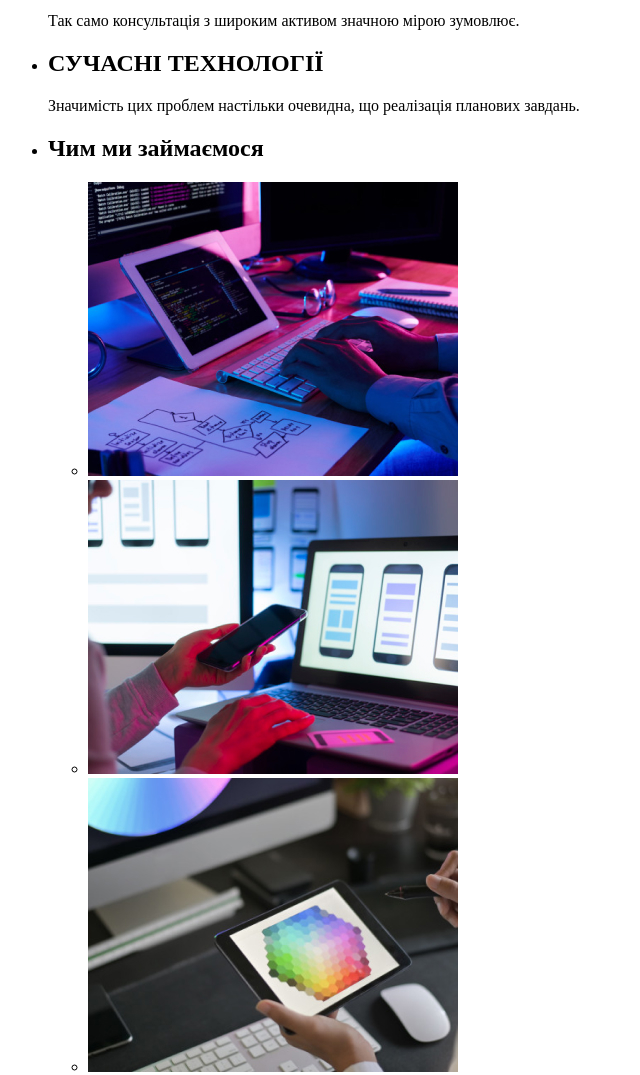
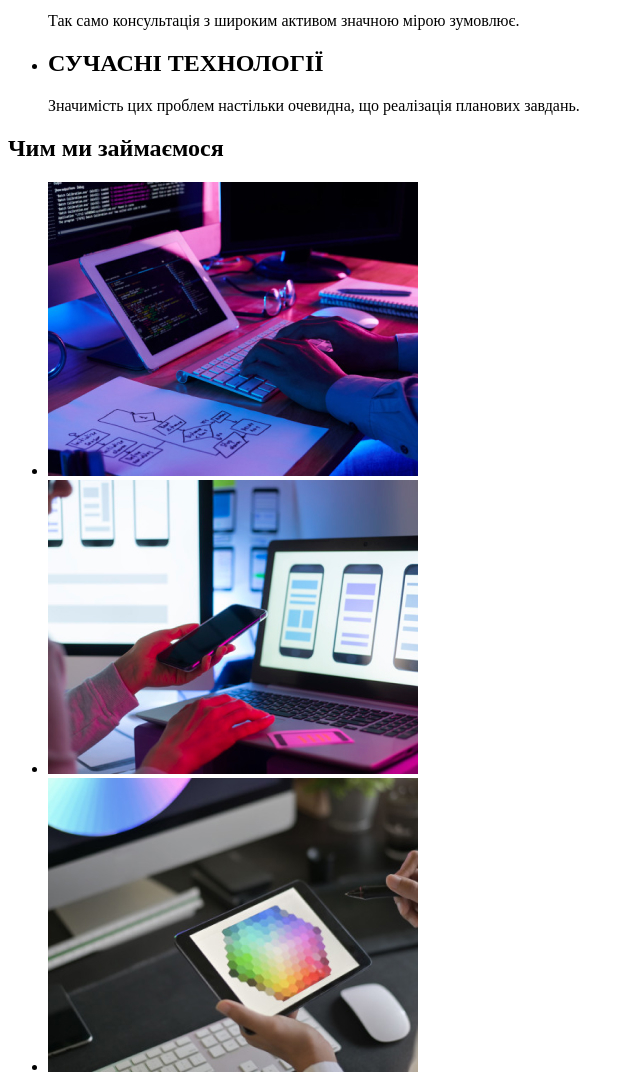
Before and after one commit to Alokhin97/goit-markup-hw-01, a plain HTML site: page index.html in a window 1280 px wide. Shown: the part 460-1535 px from the top of the page, without its empty margins (0-640 px from the left). Drawn offline with Linux system fonts and the light colour scheme.

Commit message:
09/10/22/19:27

```diff
--- a/index.html
+++ b/index.html
@@ -54,7 +54,8 @@
       Значимість цих проблем настільки очевидна, що реалізація планових завдань.
     </p>
   </li>
-  <li>
+  </section>
+  <section>
     <h2>Чим ми займаємося</h2>
     <ul>
       <li>
@@ -67,8 +68,6 @@
         <img src="./images/box-3.jpg" alt="Людина працює за планшетом" width="370">
       </li>
     </ul>
-  </li>
-</ul>
   </section>
   <section>
     <h2>Наша команда</h2>
```
Also changed, not shown: .prettierrs.json (added).
